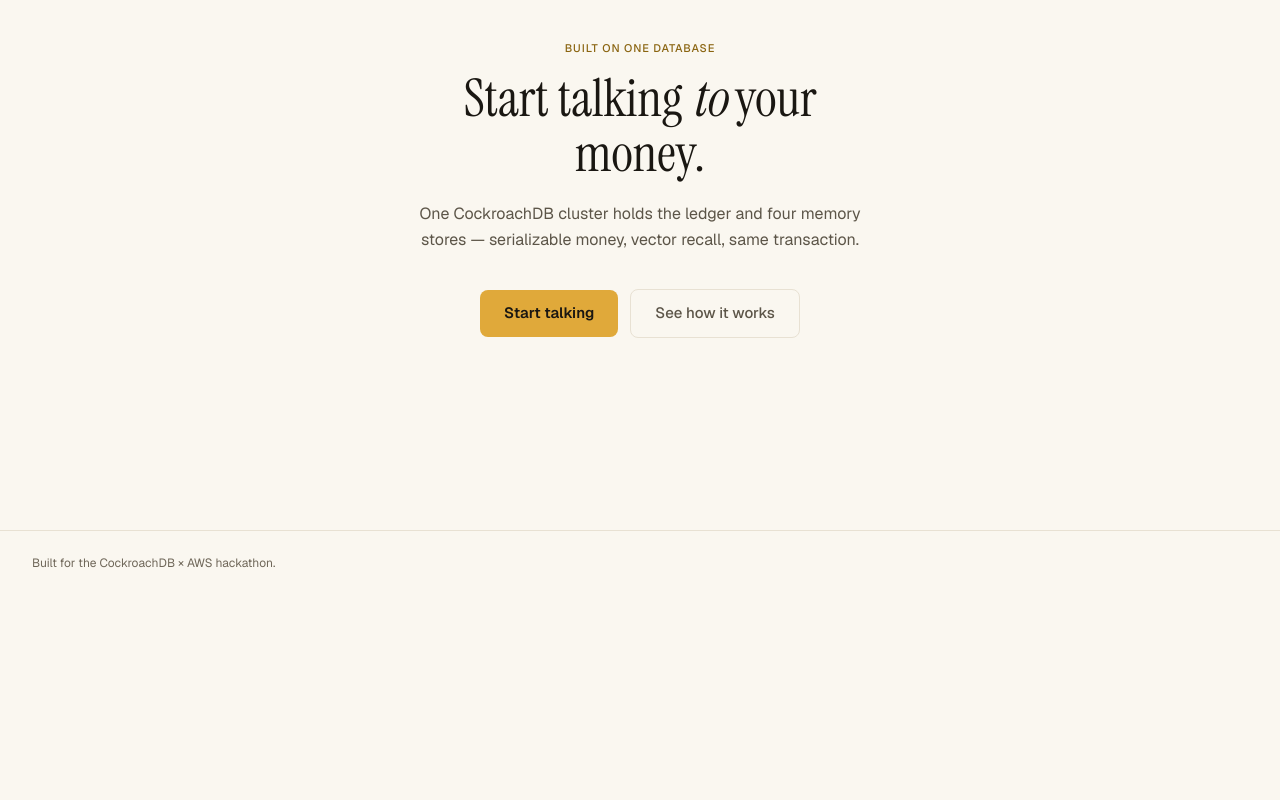
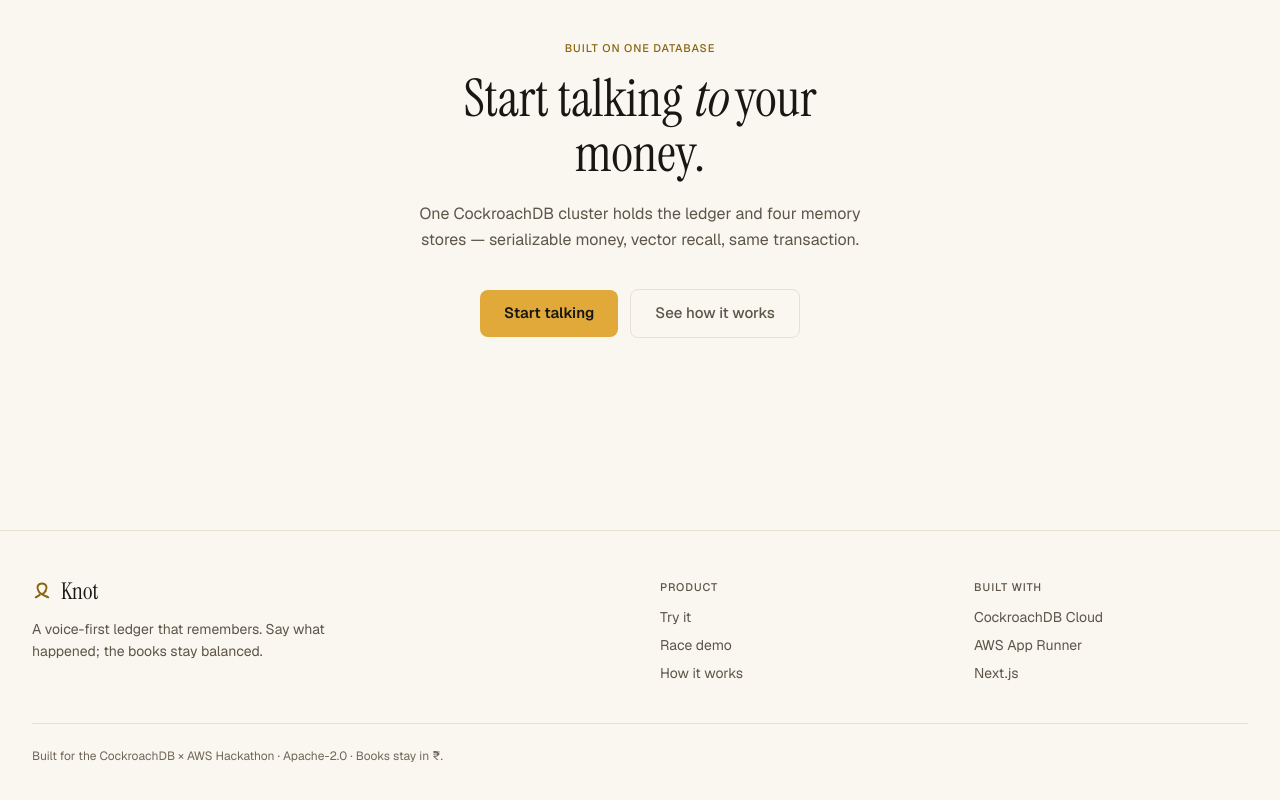
Before and after one commit to Dd1235/knot, a Next.js app in the folder frontend/: page / in a window 1280 px wide. Shown: the part 3314-4114 px from the top of the page. Before the commit the page ends 3909 px from the top, so only its background shows below. Built offline with nearby package versions, Linux system fonts and the light colour scheme; no server answers.

Commit message:
a footer that ends the page

```diff
--- a/frontend/src/app/page.tsx
+++ b/frontend/src/app/page.tsx
@@ -472,10 +472,60 @@ export default function LandingPage() {
         </div>
       </main>
 
-      <footer className="border-t border-line px-6 py-6 sm:px-8">
-        <p className="mx-auto w-full max-w-310 text-xs text-ink-muted">
-          Built for the CockroachDB × AWS hackathon.
-        </p>
+      <footer className="border-t border-line px-6 py-12 sm:px-8">
+        <div className="mx-auto w-full max-w-310">
+          <div className="grid gap-10 md:grid-cols-12">
+            <div className="md:col-span-6">
+              <Wordmark size={20} />
+              <p className="mt-3 max-w-[38ch] text-sm leading-relaxed text-ink-secondary">
+                A voice-first ledger that remembers. Say what happened; the books
+                stay balanced.
+              </p>
+            </div>
+            <nav aria-label="Product" className="md:col-span-3">
+              <p className="eyebrow text-ink-secondary">Product</p>
+              <ul className="mt-3 space-y-2 text-sm">
+                <li>
+                  <Link
+                    href="/login"
+                    className="text-ink-secondary transition-colors hover:text-ink-primary"
+                  >
+                    Try it
+                  </Link>
+                </li>
+                <li>
+                  <Link
+                    href="/demo"
+                    className="text-ink-secondary transition-colors hover:text-ink-primary"
+                  >
+                    Race demo
+                  </Link>
+                </li>
+                <li>
+                  <Link
+                    href="/architecture"
+                    className="text-ink-secondary transition-colors hover:text-ink-primary"
+                  >
+                    How it works
+                  </Link>
+                </li>
+              </ul>
+            </nav>
+            <div className="md:col-span-3">
+              <p className="eyebrow text-ink-secondary">Built with</p>
+              {/* Plain text, not logos: the sponsors are load-bearing, and the
+                  architecture page proves it better than a badge wall could. */}
+              <ul className="mt-3 space-y-2 text-sm text-ink-secondary">
+                <li>CockroachDB Cloud</li>
+                <li>AWS App Runner</li>
+                <li>Next.js</li>
+              </ul>
+            </div>
+          </div>
+          <p className="mt-10 border-t border-line pt-6 text-xs text-ink-muted">
+            Built for the CockroachDB × AWS Hackathon · Apache-2.0 · Books stay in ₹.
+          </p>
+        </div>
       </footer>
     </div>
   );
```
